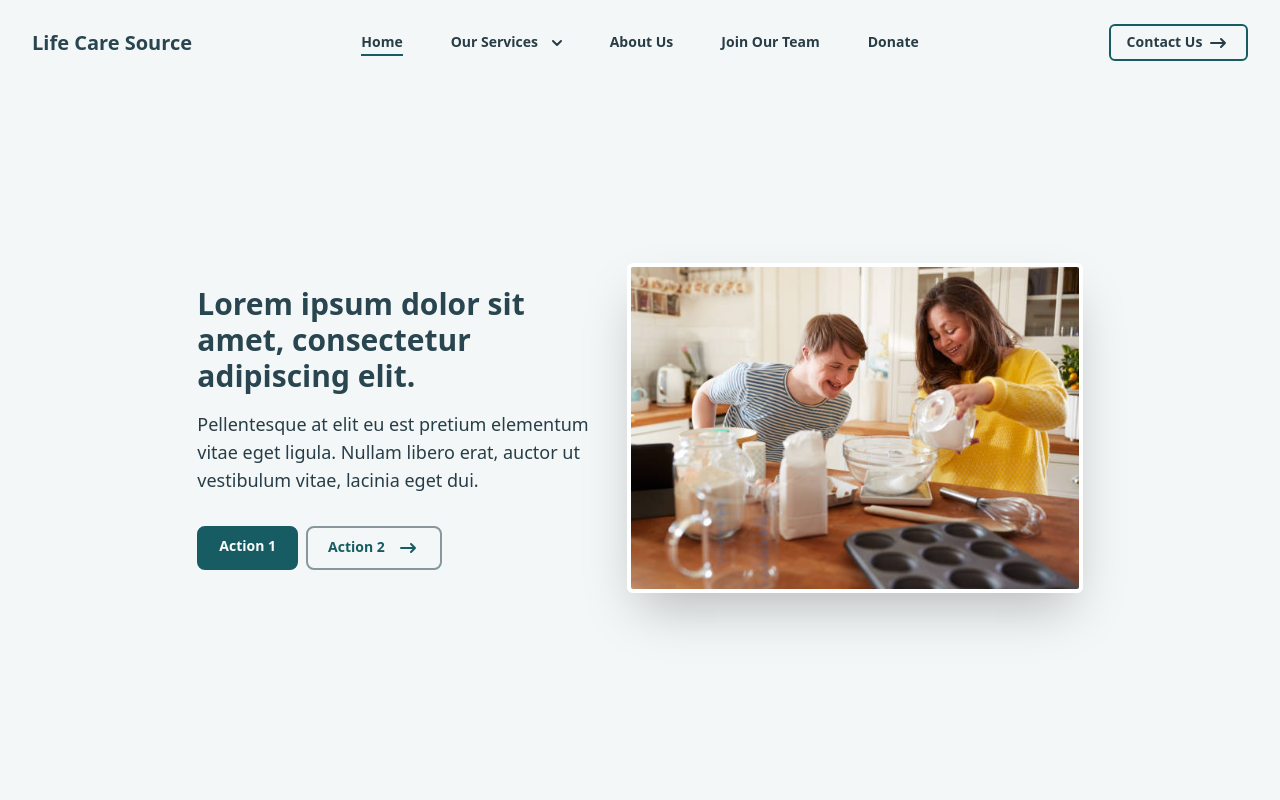
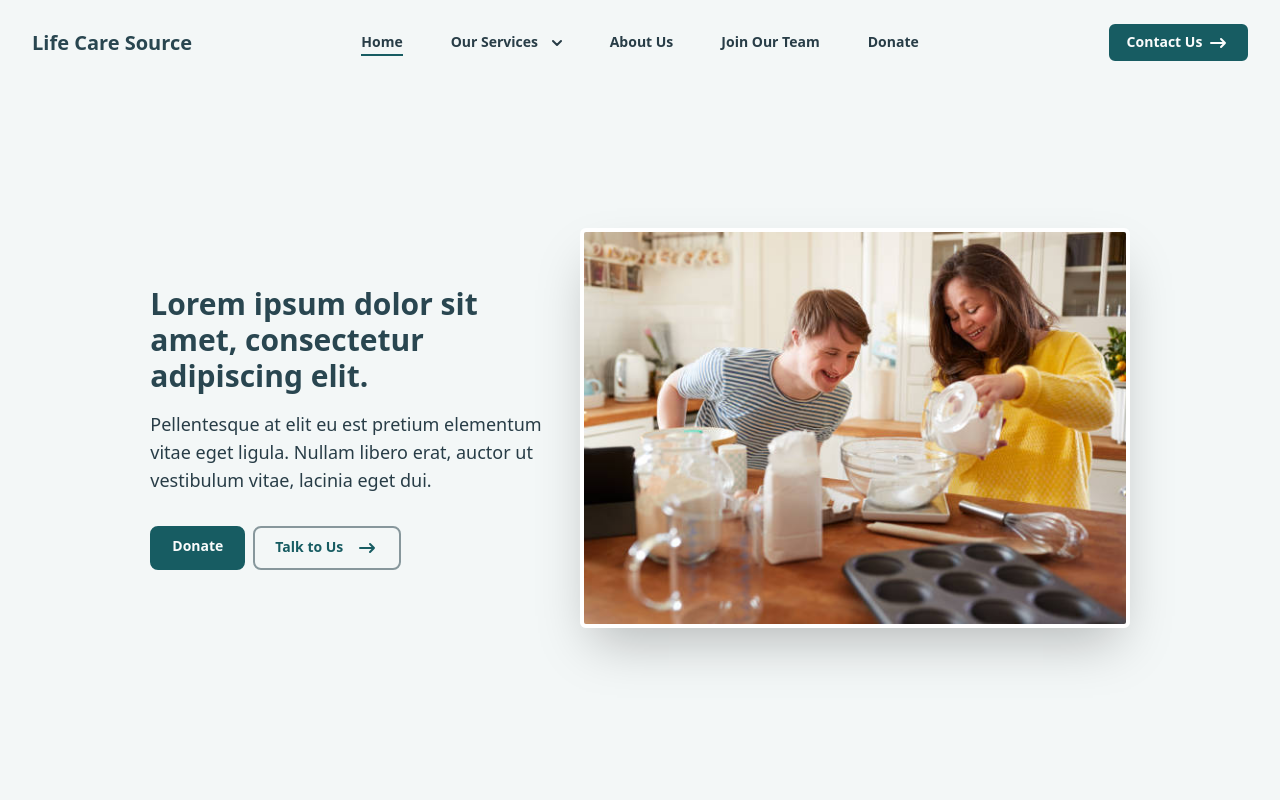
Before and after one commit to hervebutera/life-care-source-website, a website: page index.html in a window 1280 px wide. Shown: the top 800 px of the page. Drawn offline with Linux system fonts and the light colour scheme.

Commit message:
add modifications to header

```diff
--- a/index.html
+++ b/index.html
@@ -64,7 +64,7 @@
                 <a href="#" class="text-sm font-semibold leading-6 text-lightGreenish border-b-2 border-transparent hover:border-blueSapphire duration-300 transform">Donate</a>
               </div>
               <div class="hidden lg:flex lg:flex-1 lg:gap-8 lg:justify-end">
-                <a href="#" class="text-sm font-semibold leading-6 border-2 rounded-md border-blueSapphire hover:bg-hoverSapphire hover:border-hoverSapphire hover:text-textWhite px-4 py-1 text-lightGreenish duration-300 transform">Contact Us
+                <a href="#" class="text-sm font-semibold leading-6 border-2 rounded-md border-blueSapphire bg-blueSapphire hover:bg-hoverSapphire hover:border-hoverSapphire text-textWhite px-4 py-1 text-lightGreenish duration-300 transform">Contact Us
                     <span>
                         <svg class="w-6 h-6 inline" aria-hidden="true" xmlns="http://www.w3.org/2000/svg" width="24" height="24" fill="none" viewBox="0 0 24 24">
                             <path stroke="currentColor" stroke-linecap="round" stroke-linejoin="round" stroke-width="2" d="M19 12H5m14 0-4 4m4-4-4-4"/>
@@ -115,9 +115,11 @@
     <header class="bg-[#F3F7F7]">
         <div id="hero" class="flex flex-col gap-6 pt-24 pb-10 px-4 xs:px-8 md:flex-row-reverse md:justify-between md:items-center md:h-[600px] lg:justify-center 2xl:h-screen">
             <img
-                class=" w-full rounded-md object-cover sm:h-[280px] md:w-[50%] md:h-[280px] lg:w-[456px] lg:h-[330px] border-4 border-white shadow-2xl"
+                class=" w-full rounded-md object-cover sm:h-[280px] md:w-[50%] md:h-[280px] lg:w-[456px] 2xl:w-[550px] lg:h-[330px] 2xl:h-[400px] border-4 border-white shadow-2xl"
+
                 src="./Images/hero-div-img.jpg">
             </img>
+            <!-- class=" w-full rounded-md object-cover sm:h-[280px] md:w-[50%] md:h-[280px] lg:w-[456px] lg:h-[330px] border-4 border-white shadow-2xl"  -->
 
             <div class=" w-full  md:w-1/2 xl:w-1/3 block  md:inline-block">
                 <div class="flex flex-col gap-6 xl:gap-8 class-hero-text">
@@ -126,9 +128,9 @@
                         <p class="hero-p text-base text-lightGreenish pt-4 2xl:text-lg">Pellentesque at elit eu est pretium elementum vitae eget ligula. Nullam libero erat, auctor ut vestibulum vitae, lacinia eget dui. </p>
                     </div>
                     <div class="hero-ctas flex flex-row gap-2 w-full md:w-80">
-                        <a id="" href="" class=" border-2 border-blueSapphire bg-blueSapphire cursor-pointer text-sm px-5 py-2 rounded-lg hover:bg-hoverSapphire hover:border-hoverSapphire font-semibold text-textWhite text-center duration-300 transform">Action 1</a>
+                        <a id="" href="" class=" border-2 border-blueSapphire bg-blueSapphire cursor-pointer text-sm px-5 py-2 rounded-lg hover:bg-hoverSapphire hover:border-hoverSapphire font-semibold text-textWhite text-center duration-300 transform">Donate</a>
                         <a id="" href="" class=" border-2 border-borderGreen cursor-pointer text-sm px-5 py-2 rounded-lg font-semibold text-blueSapphire text-center duration-300 transform hover:bg-hoverSapphire hover:border-hoverSapphire hover:text-textWhite">
-                            Action 2
+                            Talk to Us
                             <span class="ml-2" aria-hidden="true">
                                 <svg class="w-6 h-6 inline" aria-hidden="true" xmlns="http://www.w3.org/2000/svg" width="24" height="24" fill="none" viewBox="0 0 24 24">
                                     <path stroke="currentColor" stroke-linecap="round" stroke-linejoin="round" stroke-width="2" d="M19 12H5m14 0-4 4m4-4-4-4"/>
@@ -330,7 +332,7 @@
 
             </div>
             <div class="w-full md:w-[40%] 2xl:w-[400px] space-y-4 xl:space-y-8">
-                <h2 class="text-3xl font-bold text-headingGreenish reveal">Support our mission of showing love and care to our friends with intellectual dissabilities.</h2>
+                <h2 class="text-3xl font-bold text-headingGreenish reveal">Support our mission. We accept partnerships and donations as well.</h2>
 
                 <div class="space-y-4 xl:space-y-8">
                     <p class="text-sm text-lightGreenish reveal">Lorem ipsum ipsum dolor sit amet, consectetur Lorem ipsum ipsum dolor
```
Also changed, not shown: Styles/output.css.
